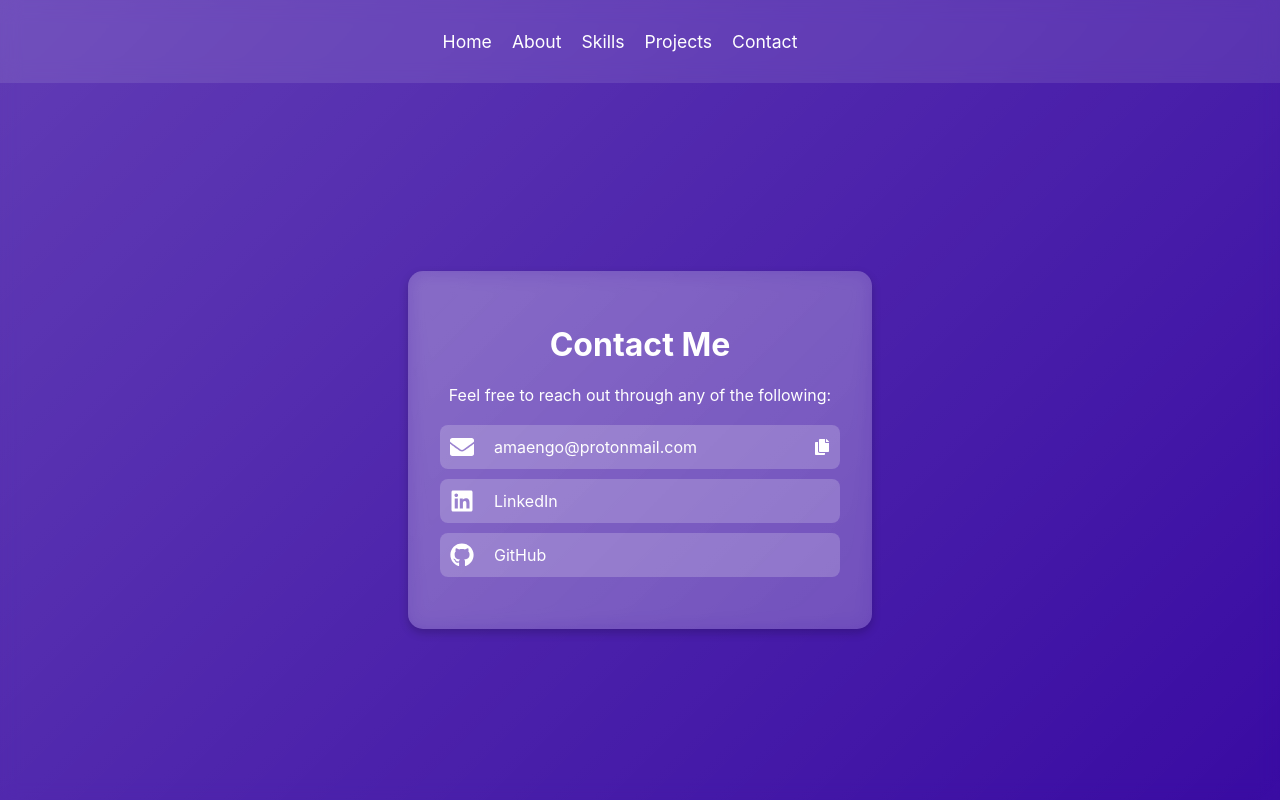
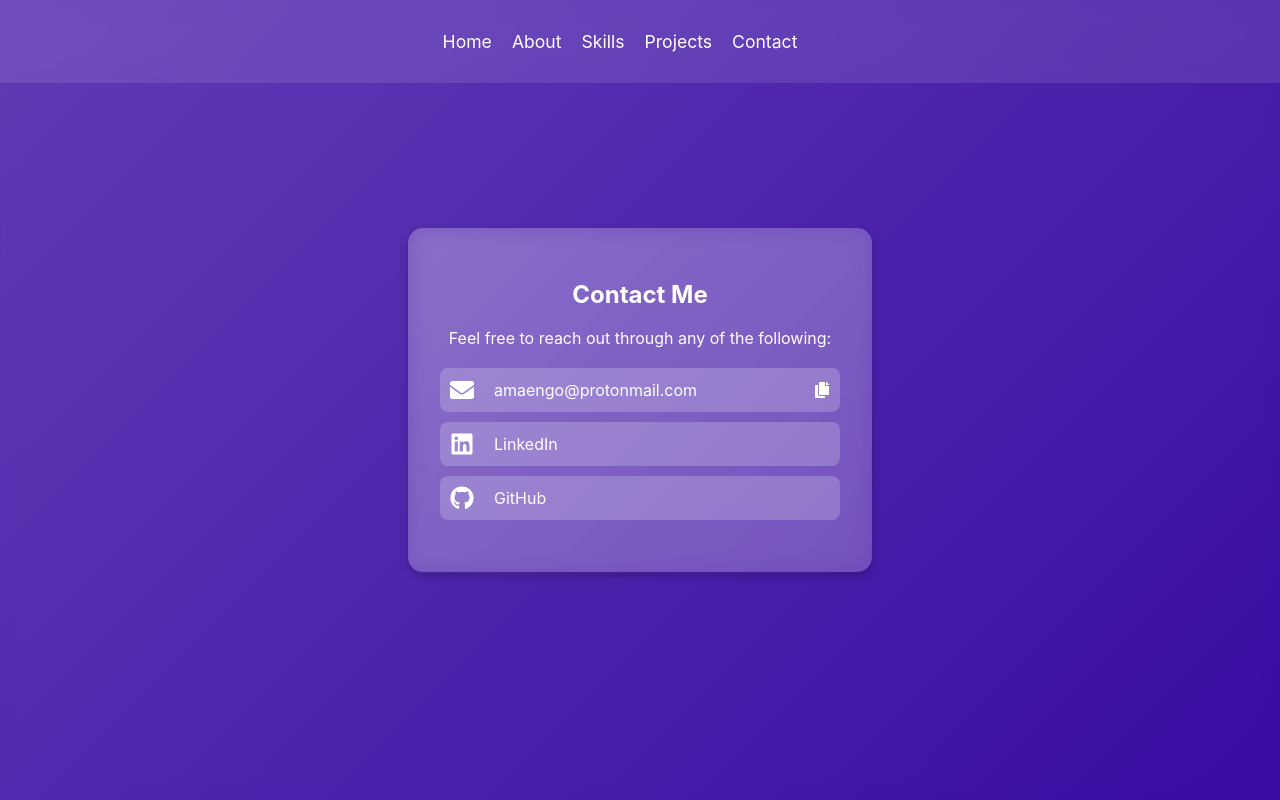
Before and after one commit to thedevarchive/dev-archive-portfolio, a React (Create React App) app: page /contact in a window 1280 px wide. Built offline with nearby package versions, Linux system fonts and the light colour scheme.

Commit message:
Fixed styling conflict after adding Contact.css and added code comments

```diff
--- a/src/Contact.css
+++ b/src/Contact.css
@@ -6,7 +6,7 @@
     background: rgba(255, 255, 255, 0.1);
   }
 
-  .glass-card {
+  .contact-glass-card {
     background: rgba(255, 255, 255, 0.2);
     backdrop-filter: blur(10px);
     padding: 2rem;
--- a/src/pages/About.jsx
+++ b/src/pages/About.jsx
@@ -1,4 +1,7 @@
 export function About() {
+    // About page
+    // Contains some information about experience and education
+    // Complete details are in resume
     return (
         <div className="home-container">
             <div className="glass-card">
--- a/src/pages/Contact.jsx
+++ b/src/pages/Contact.jsx
@@ -5,16 +5,19 @@ import "../Contact.css";
 export function Contact() {
   const [copied, setCopied] = useState(false);
 
+  //function for handling the copying of email address
   const handleCopy = () => {
     navigator.clipboard.writeText("your.email@example.com");
     setCopied(true);
     setTimeout(() => setCopied(false), 2000);
   };
 
+  //Contact page
+  //Show my contact details (email, LinkedIn & GitHub)
   return (
     <div className="home-container">
-      <div className="glass-card">
-        <h1>Contact Me</h1>
+      <div className="contact-glass-card">
+        <h2>Contact Me</h2>
         <p>Feel free to reach out through any of the following:</p>
 
         <div className="contact-methods">
--- a/src/pages/Home.jsx
+++ b/src/pages/Home.jsx
@@ -1,4 +1,6 @@
 export function Home() {
+    // Home page
+    // TODO: add resume download and contact button
     return (
         <div className="home-container">
             <div className="glass-card">
--- a/src/pages/Projects.jsx
+++ b/src/pages/Projects.jsx
@@ -3,6 +3,10 @@ import { FaExternalLinkAlt, FaGithub, FaLock } from "react-icons/fa";
 import projects from "../utils/projectsData";
 import "../Projects.css";
 
+// Project page
+// List some of my favourite projects
+// by extracting data from projects array from projectsData
+// Will also show information like description, tech stack and links to GitHub and website, if any
 export function Projects() {
     return (
         <div className="projects-container">
@@ -20,12 +24,13 @@ export function Projects() {
                                 ))}
                             </div>
                             {
+                                /* If repo is private, "disable" link and let viewer know to request access */
                                 project.github ? (
                                     <a href={project.github} target="_blank" rel="noopener noreferrer" className="cta-button github-link">
                                         <FaGithub size={20} /> View on GitHub
                                     </a>
                                 ) : (
-                                    <a href="/" onClick={(e) => e.preventDefault()} className="disabled-btn disabled-link">
+                                    <a href="/contact" className="cta-button github-link">
                                         <FaLock size={20} /> Request GitHub Access
                                     </a>
                                 )
```
